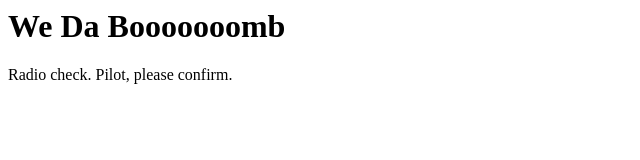
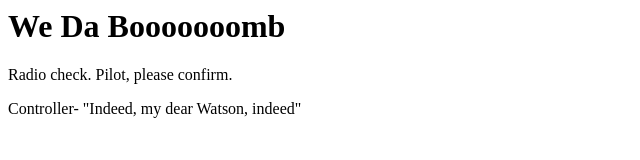
Before and after one commit to qelbert/communication-log, a plain HTML site: page index.html in a window 1280 px wide. Shown: the whole page, without its empty margins (0-640 px from the left). Drawn offline with Linux system fonts and the light colour scheme.

Commit message:
third line

```diff
--- a/index.html
+++ b/index.html
@@ -2,5 +2,6 @@
 <body>
    <h1>We Da Booooooomb</h1>
    <p>Radio check. Pilot, please confirm.</p>
+   <p>Controller- "Indeed, my dear Watson, indeed"</p>
 </body>
 </html>
```
